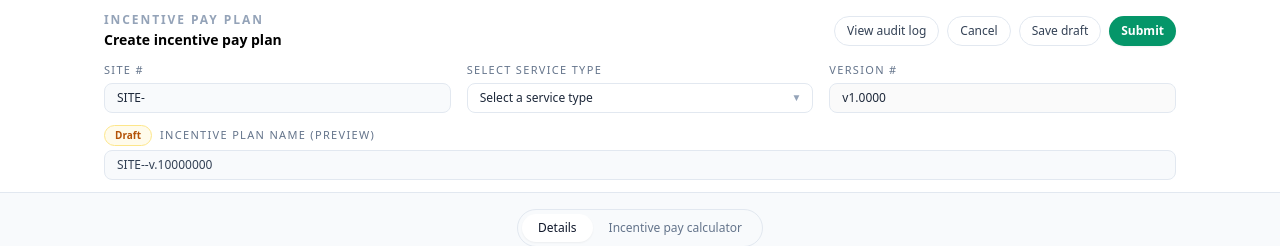
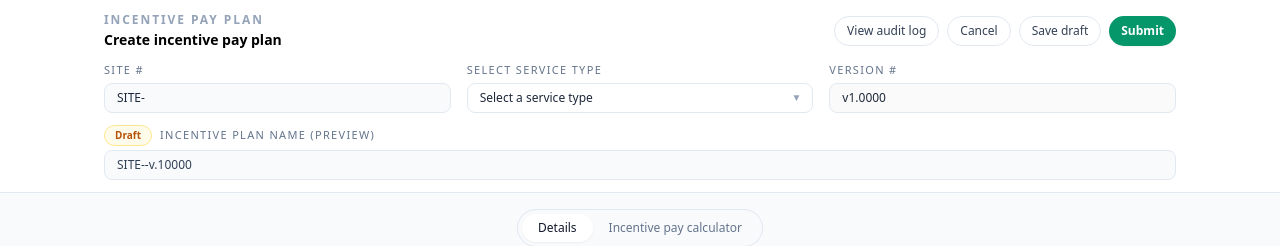
Before and after one commit to democapstone86/site-incentive-pay-plan, a React (Vite) app: page /createIncentive in a window 1280 px wide. Shown: the top 246 px of the page. Built offline with nearby package versions, Linux system fonts and the light colour scheme.

Commit message:
Fixed the version

```diff
--- a/src/pages/CreateIncentive.tsx
+++ b/src/pages/CreateIncentive.tsx
@@ -744,7 +744,7 @@ export default function CreateIncentivePayPlan() {
   const previewPlanName = React.useMemo(() => {
     const sitePart = siteId?.id ? `SITE-${siteId.id}` : "SITE-";
     const servicePart = selectedService ? `-${selectedService}` : "";
-    return `${sitePart}${servicePart}-v.10000000`;
+    return `${sitePart}${servicePart}-v.10000`;
   }, [siteId?.id, selectedService]);
 
   // Temporarily added - will be removed
```
